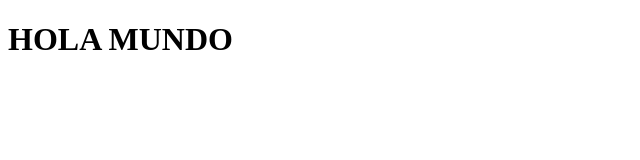
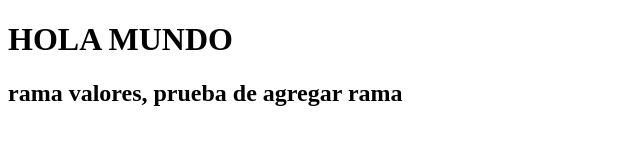
Before and after one commit to jaalrico/prueba, a plain HTML site: page index.html in a window 1280 px wide. Shown: the whole page, without its empty margins (0-640 px from the left). Drawn offline with Linux system fonts and the light colour scheme.

Commit message:
trabajando en una nueva rama

```diff
--- a/index.html
+++ b/index.html
@@ -5,10 +5,11 @@
     <meta http-equiv="X-UA-Compatible" content="IE=edge">
     <meta name="viewport" content="width=device-width, initial-scale=1.0">
     <title>REPOSITORIOS-clase 10-githube</title>
+
 </head>
 <body>
 
     <H1>HOLA MUNDO</H1>
-
+    <h2>rama valores, prueba de agregar rama</h2>
 </body>
 </html>
```
